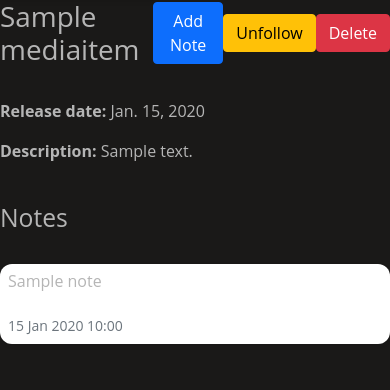
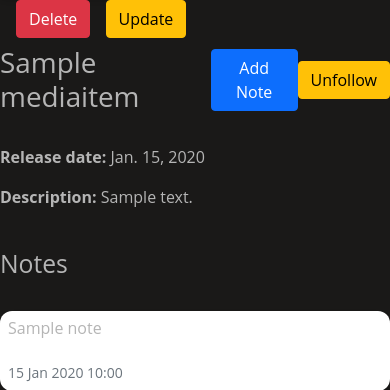
Before and after one commit to dimashevchukk/ProgressTracker, a Django app: page /items/book/1/ in a window 390 px wide. Shown: the part 132-522 px from the top of the page. Run offline with Django 5.2, Linux system fonts and the light colour scheme; a user stored in the database is signed in; tables that the repository leaves empty hold one stand-in row (values such as "Sample post").

Commit message:
add possibility to update media for admin users

```diff
--- a/templates/tracker/mediaitem_detail.html
+++ b/templates/tracker/mediaitem_detail.html
@@ -14,20 +14,22 @@
                class="img-fluid rounded shadow-sm media-cover"
                alt="{{ object.title }}">
         {% endif %}
+      {% if user.is_staff %}
+        <h1>
+        <a href="{% url 'tracker:media-delete' type=object.type pk=object.pk %}" class="btn btn-danger ms-3">Delete</a>
+        <a href="{% url 'tracker:media-update' type=object.type pk=object.pk %}" class="btn btn-warning ms-2">Update</a>
+        </h1>
+      {% endif %}
       </div>
+      <div class="col-md-8">
 
-      <div class="col-md-8">
         <h1 class="d-flex align-items-center justify-content-between">
           {{ object.title }}
           {% if user.is_authenticated and user_media%}
             <a href="{% url 'tracker:note-add' user_media.id %}" class="btn btn-primary">Add Note</a>
             <a href="{% url 'tracker:media-remove' type=object.type pk=object.pk %}" class="btn btn-warning">Unfollow</a>
           {% endif %}
-          {% if user.is_staff %}
-          	<a href="{% url 'tracker:media-delete' type=object.type pk=object.pk %}" class="btn btn-danger">Delete</a>
-          {% endif %}
         </h1>
-
         <br>
         {% if object.release_date %}
           <p><strong>Release date:</strong> {{ object.release_date }}</p>
--- a/tracker/urls.py
+++ b/tracker/urls.py
@@ -1,9 +1,10 @@
 from django.urls import path
 
 from tracker.views import (MediaCreateView, MediaDeleteView, MediaDetailView,
-                           MediaListView, NoteCreateView, NoteDeleteView,
-                           NoteUpdateView, ProfileDetailView, UserLibraryView,
-                           add_media_to_library, remove_media_from_library)
+                           MediaListView, MediaUpdateView, NoteCreateView,
+                           NoteDeleteView, NoteUpdateView, ProfileDetailView,
+                           UserLibraryView, add_media_to_library,
+                           remove_media_from_library)
 
 app_name = "tracker"
 
@@ -15,6 +16,11 @@
     path("items/<str:type>/", MediaListView.as_view(), name="media-list"),
     path("items/<str:type>/create/", MediaCreateView.as_view(), name="media-create"),
     path("items/<str:type>/<int:pk>/", MediaDetailView.as_view(), name="media-detail"),
+    path(
+        "items/<str:type>/<int:pk>/update/",
+        MediaUpdateView.as_view(),
+        name="media-update",
+    ),
     path(
         "items/<str:type>/<int:pk>/delete/",
         MediaDeleteView.as_view(),
--- a/tracker/views.py
+++ b/tracker/views.py
@@ -106,6 +106,18 @@
         return context
 
 
+class MediaUpdateView(generic.UpdateView):
+    model = MediaItem
+    form_class = MediaItemForm
+
+    def get_success_url(self):
+        return redirect(
+            "tracker:media-detail",
+            type=self.object.type,
+            pk=self.object.pk,
+        ).url
+
+
 class MediaDeleteView(generic.DeleteView):
     model = MediaItem
 
```
